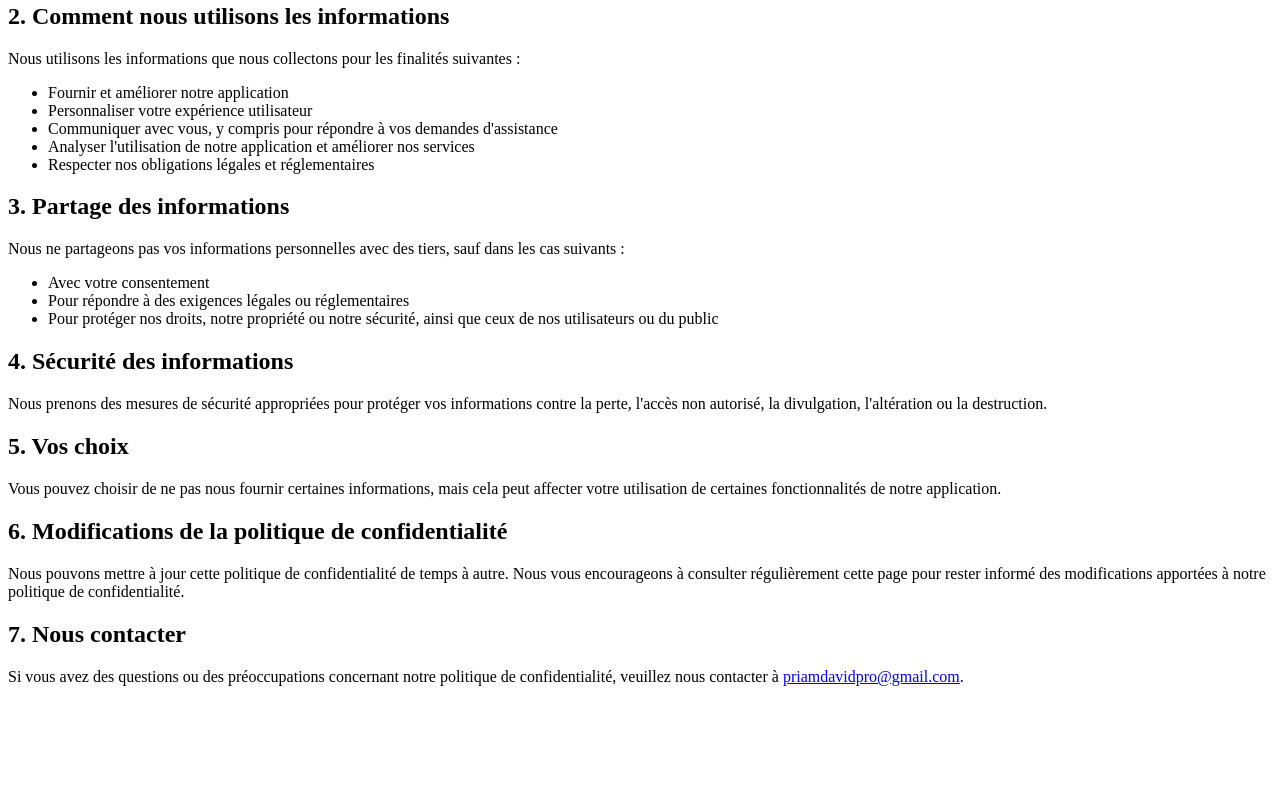
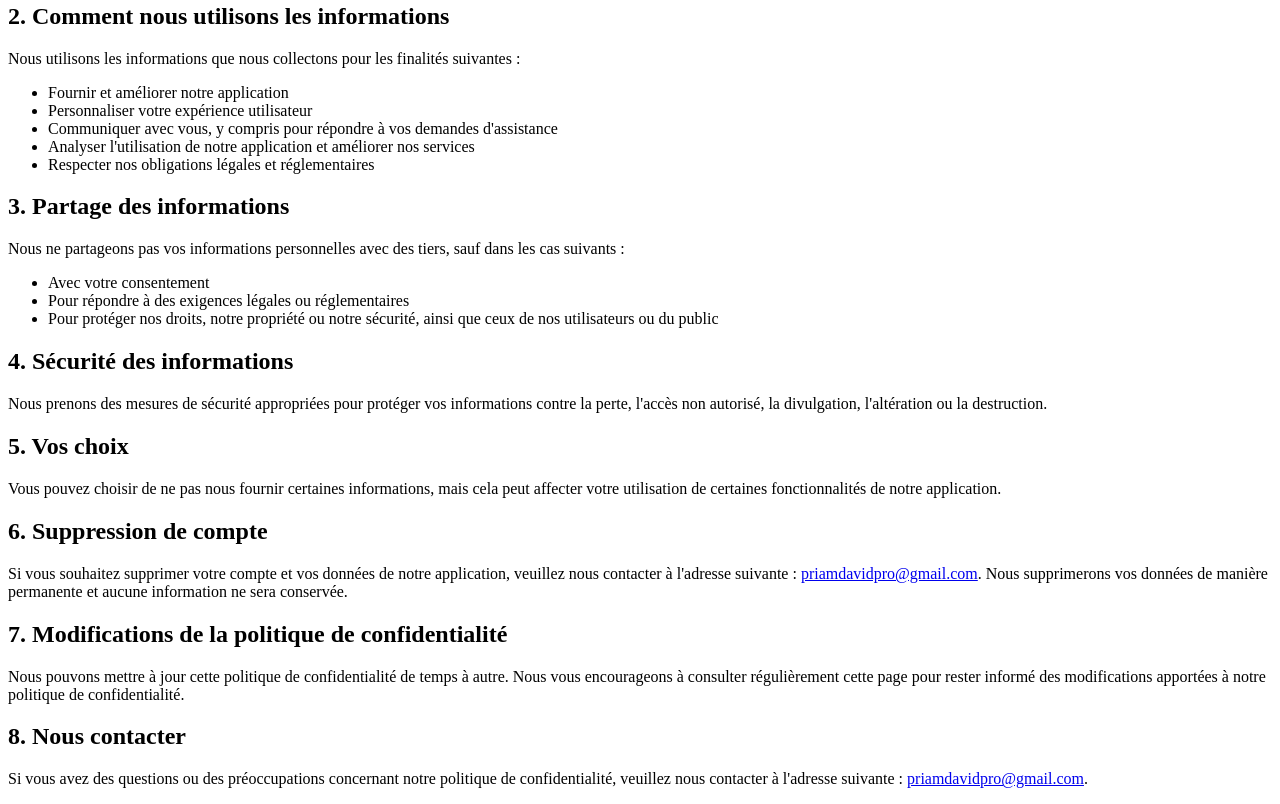
Before and after one commit to Vlaarsan/RGPD, a plain HTML site: page index.html in a window 1280 px wide. Shown: the part 376-1180 px from the top of the page. Before the commit the page ends 1078 px from the top, so only its background shows below. Drawn offline with Linux system fonts and the light colour scheme.

Commit message:
ajout de suppression de compte

```diff
--- a/index.html
+++ b/index.html
@@ -43,10 +43,13 @@
     <h2>5. Vos choix</h2>
     <p>Vous pouvez choisir de ne pas nous fournir certaines informations, mais cela peut affecter votre utilisation de certaines fonctionnalités de notre application.</p>
 
-    <h2>6. Modifications de la politique de confidentialité</h2>
+    <h2>6. Suppression de compte</h2>
+    <p>Si vous souhaitez supprimer votre compte et vos données de notre application, veuillez nous contacter à l'adresse suivante : <a href="mailto:priamdavidpro@gmail.com">priamdavidpro@gmail.com</a>. Nous supprimerons vos données de manière permanente et aucune information ne sera conservée.</p>
+
+    <h2>7. Modifications de la politique de confidentialité</h2>
     <p>Nous pouvons mettre à jour cette politique de confidentialité de temps à autre. Nous vous encourageons à consulter régulièrement cette page pour rester informé des modifications apportées à notre politique de confidentialité.</p>
 
-    <h2>7. Nous contacter</h2>
-    <p>Si vous avez des questions ou des préoccupations concernant notre politique de confidentialité, veuillez nous contacter à <a href="mailto:priamdavidpro@gmail.com">priamdavidpro@gmail.com</a>.</p>
+    <h2>8. Nous contacter</h2>
+    <p>Si vous avez des questions ou des préoccupations concernant notre politique de confidentialité, veuillez nous contacter à l'adresse suivante : <a href="mailto:priamdavidpro@gmail.com">priamdavidpro@gmail.com</a>.</p>
 </body>
 </html>
```
